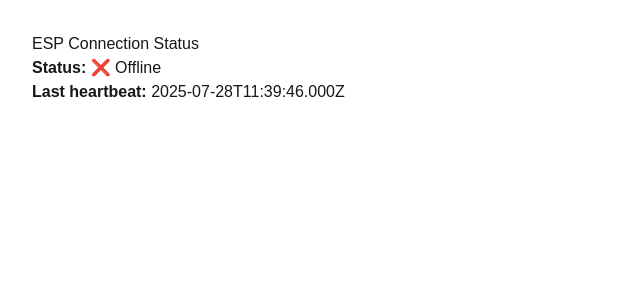
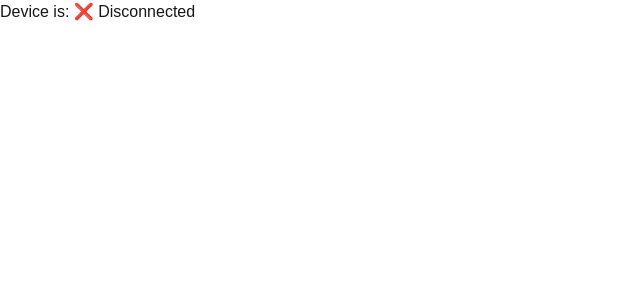
Before and after one commit to User-Suuro/leafin-web, a Next.js app: page / in a window 1280 px wide. Shown: the top 300 px of the page, without its empty margins (0-640 px from the left). Built offline with nearby package versions, Linux system fonts and the light colour scheme.

Commit message:
debugging arduino connection

```diff
--- a/src/app/api/device-heartbeat/route.ts
+++ /dev/null
@@ -1,14 +0,0 @@
-export const runtime = "edge";                   // optional: keeps it very fast
-
-let lastSeen = 0;                               // milliseconds since epoch
-
-export async function POST() {
-  lastSeen = Date.now();
-  // 204 = No Content. Cheaper than 200 for a heartbeat.
-  return new Response(null, { status: 204 });
-}
-
-export async function GET() {
-  // Allow you to check the value manually if you wish.
-  return Response.json({ lastSeen });
-}
--- /dev/null
+++ b/src/app/api/device-status-check/route.ts
@@ -0,0 +1,23 @@
+// File: src/app/api/device-status-check/route.ts
+import { getLastSeen } from "../device-status/route";
+
+export async function GET() {
+  const lastSeen = getLastSeen();
+  const now = new Date();
+
+  let isOnline = false;
+  if (lastSeen) {
+    const diff = (now.getTime() - lastSeen.getTime()) / 1000; // in seconds
+    isOnline = diff < 10; // Arduino considered connected if pinged in last 10s
+  }
+
+  return new Response(JSON.stringify({
+    online: isOnline,
+    lastSeen: lastSeen?.toISOString() || null,
+  }), {
+    status: 200,
+    headers: {
+      "Content-Type": "application/json"
+    }
+  });
+}
--- a/src/app/api/device-status/route.ts
+++ b/src/app/api/device-status/route.ts
@@ -1,7 +1,14 @@
+// File: src/app/api/device-status/route.ts
+
+let lastSeen: Date | null = null;
+
 export async function GET() {
+  // Update the last seen timestamp whenever this endpoint is accessed
+  lastSeen = new Date();
+
   return new Response(JSON.stringify({
     status: "connected",
-    timestamp: new Date().toISOString()
+    timestamp: lastSeen.toISOString()
   }), {
     status: 200,
     headers: {
@@ -9,3 +16,8 @@ export async function GET() {
     }
   });
 }
+
+// Helper function to expose lastSeen for frontend polling
+export function getLastSeen() {
+  return lastSeen;
+}
--- a/src/app/page.tsx
+++ b/src/app/page.tsx
@@ -1,39 +1,24 @@
-'use client';
+// File: src/app/page.tsx
+"use client";
 
 import { useEffect, useState } from "react";
 
-type DeviceStatus = { status: "online" | "offline"; timestamp: string | null };
-
-export default function HomePage() {
-  const [data, setData]   = useState<DeviceStatus | null>(null);
-  const [error, setError] = useState<string | null>(null);
+export default function Home() {
+  const [status, setStatus] = useState<"connected" | "disconnected">("disconnected");
 
   useEffect(() => {
-    // poll once a second; adjust if you like
-    const id = setInterval(() => {
-      fetch("/api/device-status", { cache: "no-store" })
-        .then(r => r.ok ? r.json() : Promise.reject(`${r.status}`))
-        .then(setData)
-        .catch(e => setError(String(e)));
-    }, 1_000);
+    const interval = setInterval(async () => {
+      const res = await fetch("/api/device-status-check", { cache: "no-store" });
+      const json = await res.json();
+      setStatus(json.online ? "connected" : "disconnected");
+    }, 3000); // every 3 seconds
 
-    return () => clearInterval(id);
+    return () => clearInterval(interval);
   }, []);
 
-  if (error)       return <p>Error: {error}</p>;
-  if (!data)       return <p>Loading…</p>;
-
   return (
-    <main style={{ padding: "2rem", fontFamily: "sans-serif" }}>
-      <h1>ESP Connection Status</h1>
-      <p>
-        <strong>Status:</strong>{" "}
-        {data.status === "online" ? "✅ Connected" : "❌ Offline"}
-      </p>
-      <p>
-        <strong>Last heartbeat:</strong>{" "}
-        {data.timestamp ?? "never"}
-      </p>
+    <main>
+      <h1>Device is: {status === "connected" ? "✅ Connected" : "❌ Disconnected"}</h1>
     </main>
   );
 }
```
